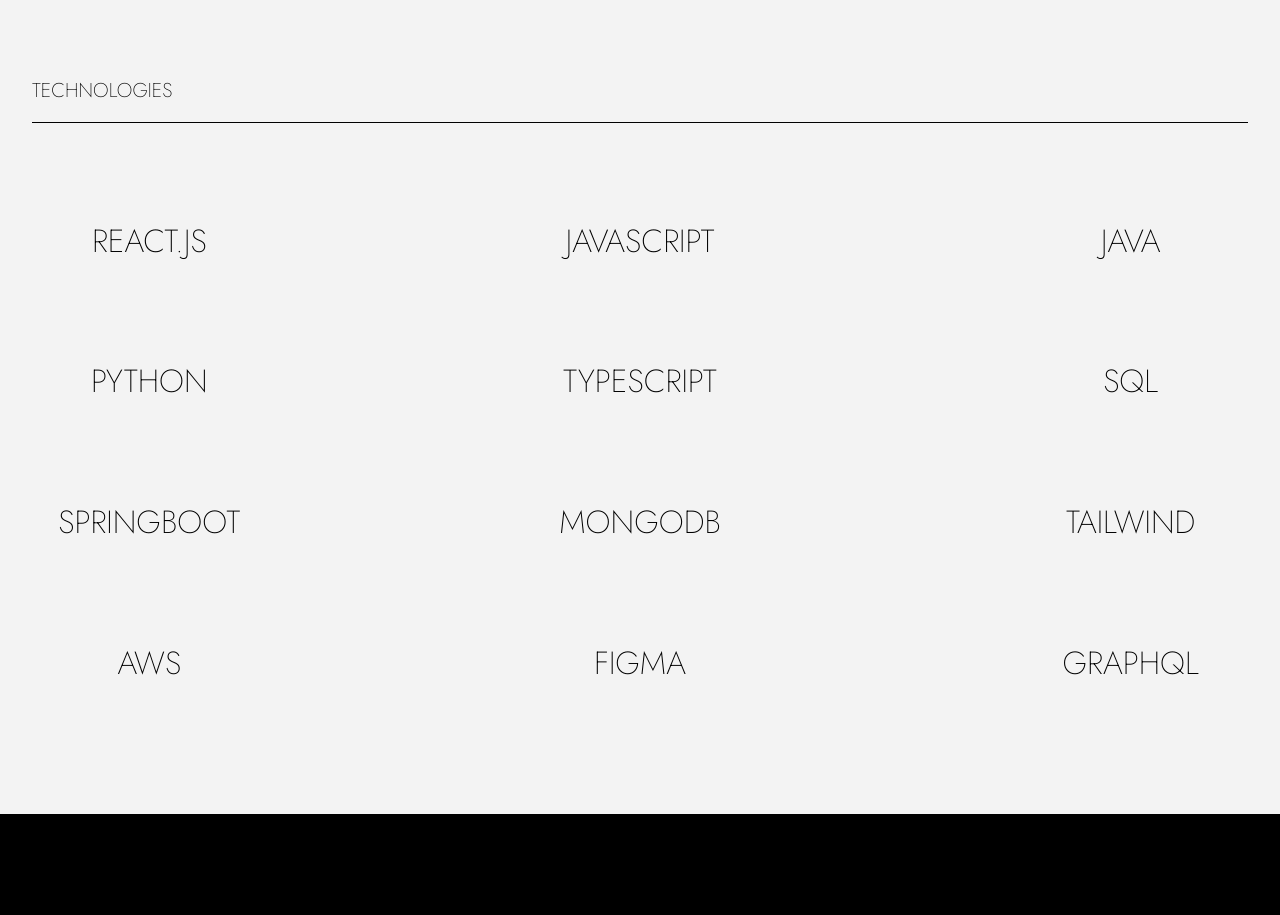
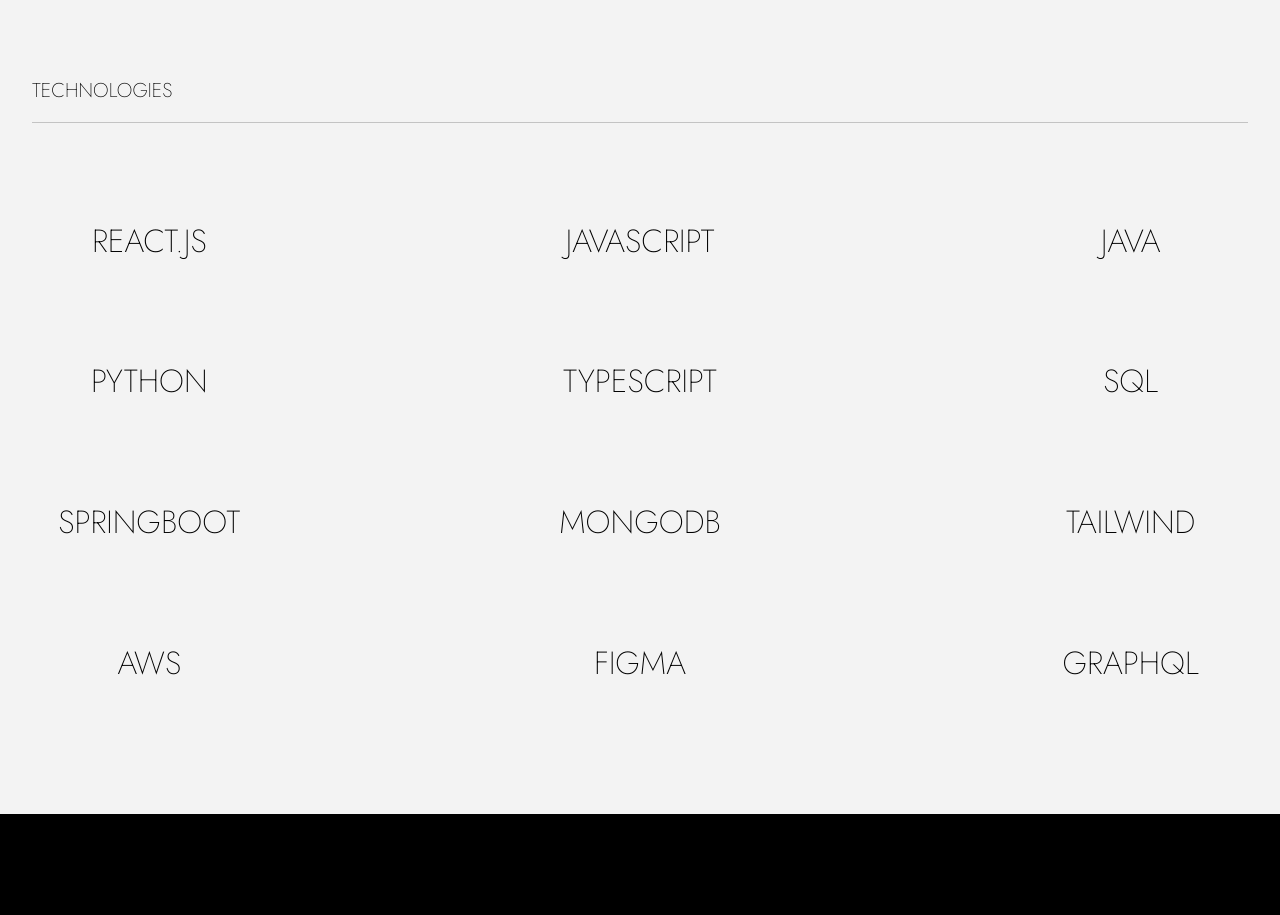
Before and after one commit to Shemz-ux/my-portfolio, a React (Vite) app in the folder app/: page / in a window 1280 px wide. Shown: the part 3020-3935 px from the top of the page. Built offline with nearby package versions, Linux system fonts and the light colour scheme.

Commit message:
refactor: reduce border opacity from 36% to 20% across Contact, Portfolio, and Services pages for softer visual hierarchy

```diff
--- a/app/src/pages/Contact/index.jsx
+++ b/app/src/pages/Contact/index.jsx
@@ -124,7 +124,7 @@ function Contact() {
                         key={option.value}
                         type="button"
                         onClick={() => setSelectedBudget(option.value)}
-                        className={`border border-black/36 px-4 sm:px-5 py-2 sm:py-1 text-p2 uppercase transition-all min-h-[44px] ${
+                        className={`border border-black/20 px-4 sm:px-5 py-2 sm:py-1 text-p2 uppercase transition-all min-h-[44px] ${
                           selectedBudget === option.value
                             ? 'bg-black text-white'
                             : 'bg-transparent text-black hover:bg-black/5'
--- a/app/src/pages/Portfolio/components/TechnologiesSection.jsx
+++ b/app/src/pages/Portfolio/components/TechnologiesSection.jsx
@@ -15,7 +15,7 @@ function TechnologiesSection() {
           <p className="text-p2 text-black mb-4 uppercase" data-reveal-text>
             TECHNOLOGIES
           </p>
-          <div className="border-t border-black mb-12 sm:mb-16 md:mb-24" />
+          <div className="border-t border-black/20 mb-12 sm:mb-16 md:mb-24" />
 
           <div className="grid grid-cols-2 sm:grid-cols-3 md:grid-cols-3 gap-x-8 sm:gap-x-16 md:gap-x-32 lg:gap-x-64 gap-y-12 sm:gap-y-16 md:gap-y-24 text-center">
             {technologies.flat().map((tech) => (
--- a/app/src/pages/Services/index.jsx
+++ b/app/src/pages/Services/index.jsx
@@ -19,7 +19,7 @@ function Services() {
             <h1 className="text-h2 font-light mb-4 uppercase tracking-tight" data-reveal-text>
               SERVICES
             </h1>
-            <div className="w-full h-[0.5px] bg-black"></div>
+            <div className="border-t border-black/20"></div>
           </div>
         </RevealText>
 
@@ -50,7 +50,7 @@ function Services() {
                     </p>
                   </div>
                   {index < services.length - 1 && (
-                    <div className="w-full h-[0.5px] bg-black"></div>
+                    <div className="border-t border-black/20"></div>
                   )}
                 </div>
               ))}
```
